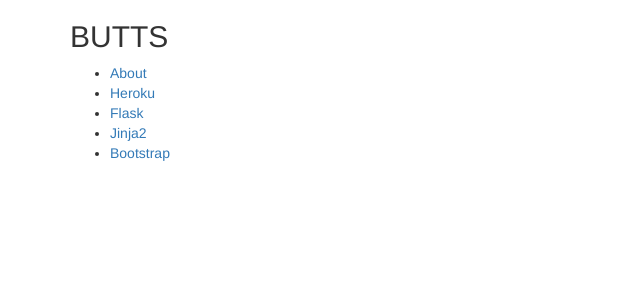
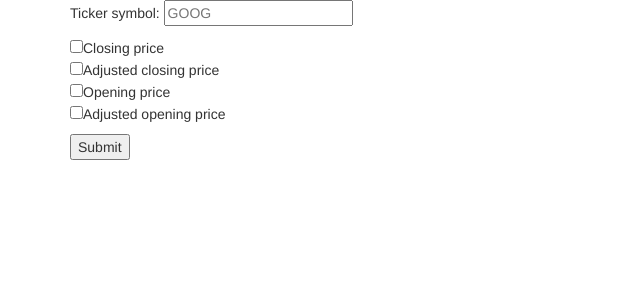
Before and after one commit to nhagem/DataIncubator_12dayproj, a Flask app: page / in a window 1280 px wide. Shown: the top 300 px of the page, without its empty margins (0-640 px from the left). Run offline with Flask 2, Linux system fonts and the light colour scheme; some libraries are stand-ins or nearby versions.

Commit message:
Added buttons and input method

```diff
--- a/templates/index.html
+++ b/templates/index.html
@@ -3,30 +3,35 @@
   <head>
     <meta charset="utf-8">
     <meta name="viewport" content="width=device-width, initial-scale=1, shrink-to-fit=no">
-    <meta name="description" content="Skeleton application demoing Heroku and Flask integration.">
+    <meta name="description" content="App showing graphs of stocks">
     <meta name="author" content="@gotoariel">
     <!-- <link rel="icon" href="favicon.ico"> -->
 
-    <title>Wilkommen, bienvenue, and welcome to Heroku!</title>
+    <title>Stock Graphing</title>
 
     <!-- Bootstrap core CSS -->
     <link rel="stylesheet" href="https://maxcdn.bootstrapcdn.com/bootstrap/3.3.7/css/bootstrap.min.css">
   </head>
   <body>
+
+    <!-- form -->
     <div class="container">
       <div class="row">
         <div class="col-lg-12 text-left">
-          <h2>BUTTS</h2>
-          <ul>
-            <li><a href="/about">About</a></li>
-            <li><a target="_blank" href="https://www.heroku.com/">Heroku</a></li>
-            <li><a target="_blank" href="http://flask.pocoo.org/">Flask</a></li>
-            <li><a target="_blank" href="http://jinja.pocoo.org/docs/2.9/">Jinja2</a></li>
-            <li><a target="_blank" href="http://getbootstrap.com/">Bootstrap</a></li>
-          </ul>
+          <form id='input' method='post' action='index'>
+          <p>Ticker symbol: <input type='text' name='ticker' placeholder='GOOG' /></p>
+          <p>
+          <input type="checkbox" name='features' value='close' />Closing price<br>
+          <input type="checkbox" name='features' value='adj_close' />Adjusted closing price<br>
+          <input type="checkbox" name='features' value='open' />Opening price<br>
+          <input type="checkbox" name='features' value='adj_open' />Adjusted opening price<br>
+          </p>
+          <p><input type="submit" value="Submit"></p>
+          </form>
         </div>
       </div>
     </div>
+
     <!-- Bootstrap core JavaScript
     ================================================== -->
     <!-- Placed at the end of the document so the pages load faster -->
```
